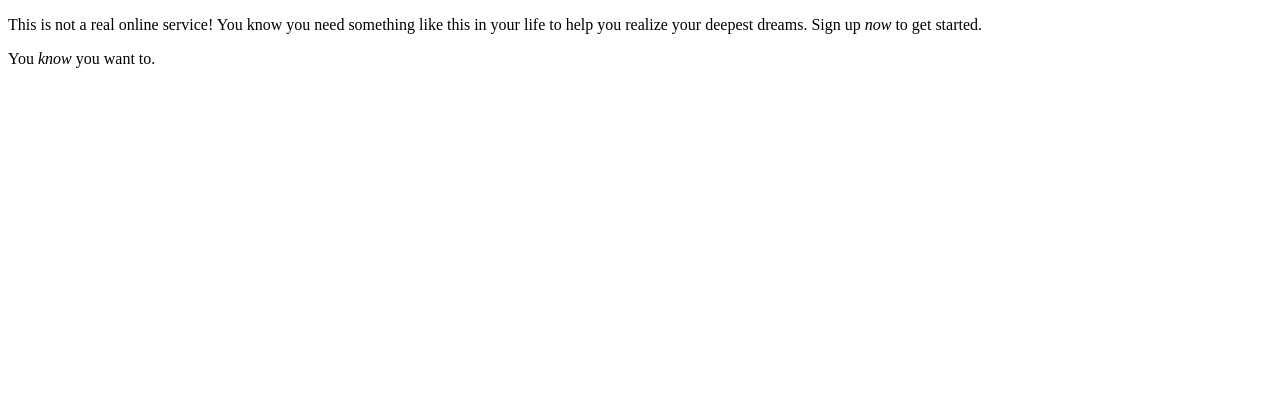
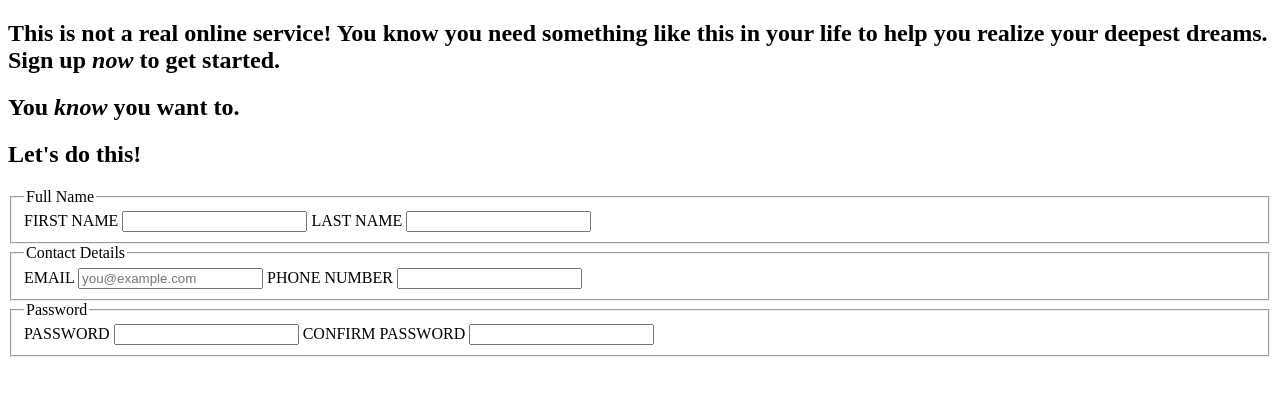
Before and after one commit to WillEricLee/Odin-Signup, a plain HTML site: page index.html in a window 1280 px wide. Drawn offline with Linux system fonts and the light colour scheme.

Commit message:
Create entry boxes, labels in index.html
TODO: Create account button, account login line, left-side images

```diff
--- a/index.html
+++ b/index.html
@@ -8,13 +8,44 @@
 <body>
     <div class="left">
         <div class="top">
-            <p>This is not a real online service! You know you need something like this in your life to help you realize your deepest dreams. Sign up <i>now</i> to get started.</p>
-            <p>You <i>know</i> you want to.</p>
+            <h2>This is not a real online service! You know you need something like this in your life to help you realize your deepest dreams. Sign up <i>now</i> to get started.</h2>
+            <h2>You <i>know</i> you want to.</h2>
         </div>
-        <div class="mid">
+        <div class="entry-form">
+            <div class="entry-half">
+                <h2>Let's do this!</h2>
+
+                <form action="post">
+                    <fieldset>
+                        <legend>Full Name</legend>
+                        <label for="first-name">FIRST NAME</label>
+                        <input type="text" id="first-name" name="first-name">
+
+                        <label for="last-name">LAST NAME</label>
+                        <input type="text" id="last-name" name="last-name">
+                    </fieldset>
+
+                    <fieldset>
+                        <legend>Contact Details</legend>
+                        <label for="email">EMAIL</label>
+                        <input type="email" id="email" name="email" placeholder="you@example.com">
+
+                        <label for="phone">PHONE NUMBER</label>
+                        <input type="tel" id="phone" name="phone" pattern="[0-9]{3}-[0-9]{2}-[0-9]{3}">
+                    </fieldset>
+
+                    <fieldset>
+                        <legend>Password</legend>
+                        <label for="password">PASSWORD</label>
+                        <input type="password" id="password" name="password">
+
+                        <label for="password-confirm">CONFIRM PASSWORD</label>
+                        <input type="password" id="password-confirm" name="password-confirm">
+                    </fieldset>
+                </form>
+            </div>
 
         </div>
-        <div class="bottom"></div>
     </div>
     <div class="right">
 
```
